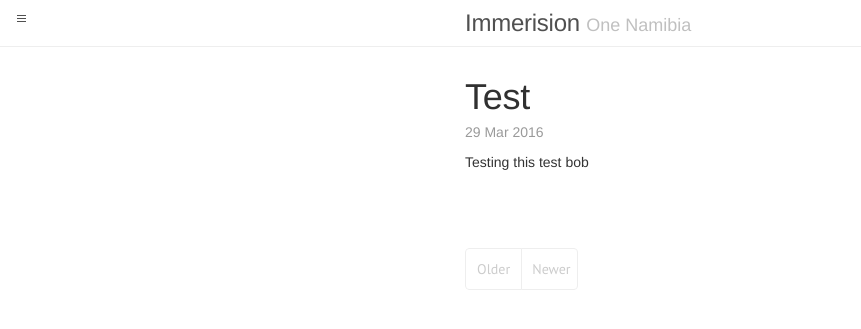
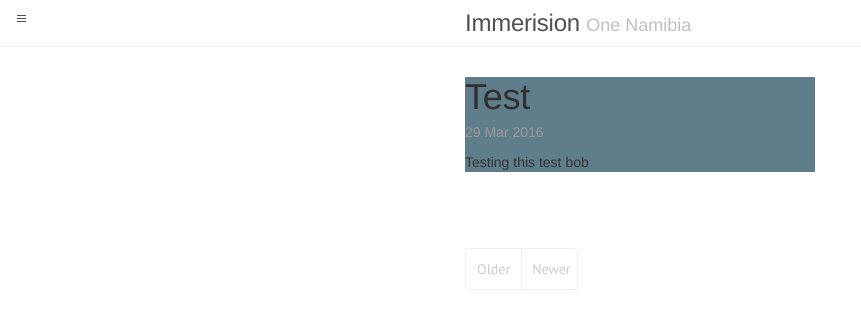
Before and after one commit to jaden2africa/jaden2africa.github.io, a Jekyll site: the page built from index.html, in a window 1280 px wide. Shown: the top 329 px of the page, without its empty margins (0-861 px from the left). Built offline with Jekyll 4.4.1, drawn with Linux system fonts in a browser that asks for light colours; the list of posts is cut into pages by our own code.

Commit message:
doing stuff

```diff
--- a/public/css/poole.css
+++ b/public/css/poole.css
@@ -303,6 +303,7 @@ tbody tr:nth-child(odd) th {
 .page,
 .post {
   margin-bottom: 4em;
+  background-color: #607D8B;
 }
 
 /* Blog post or page title */
```
